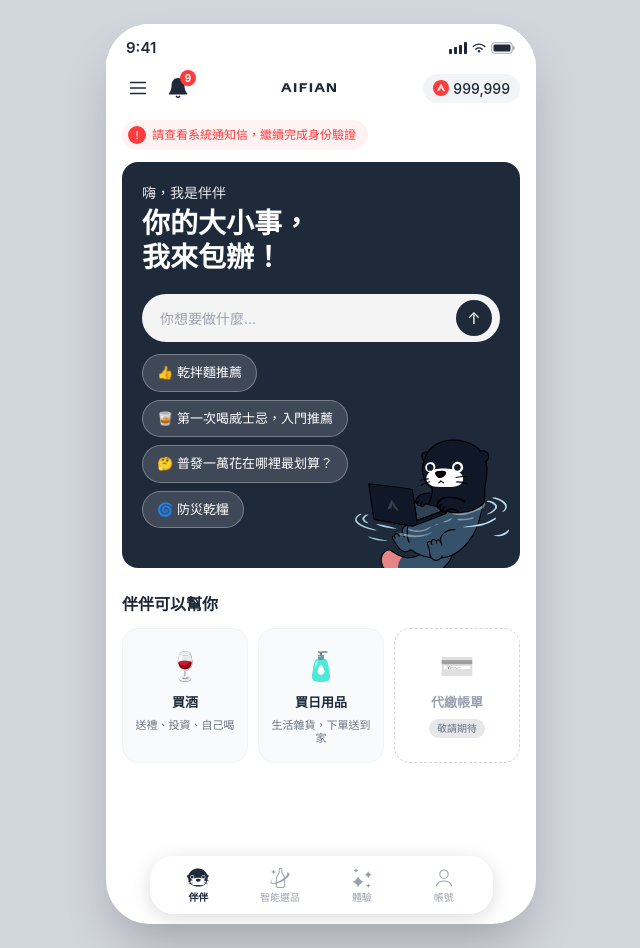
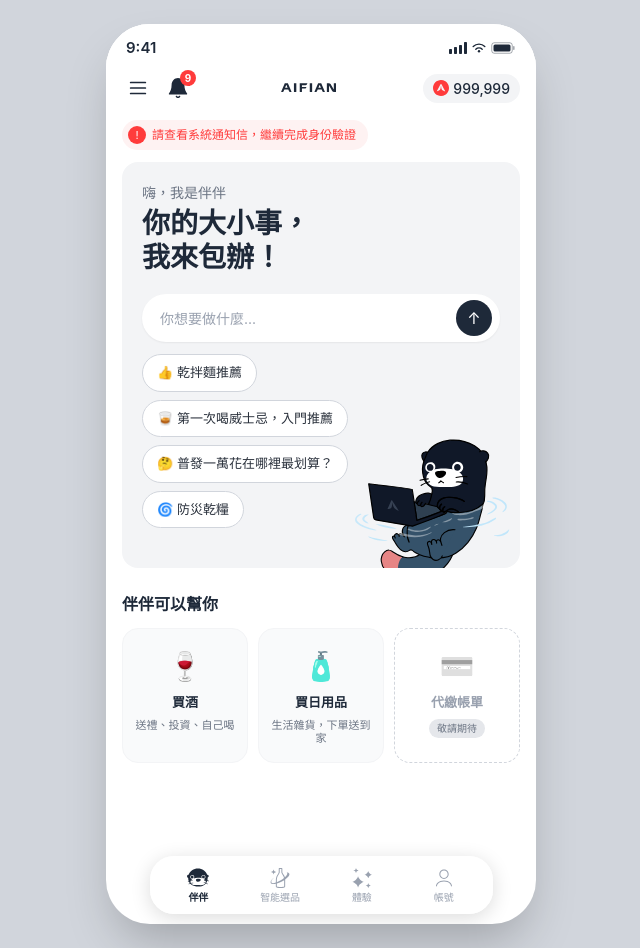
Before and after one commit to katekatechen/banban-home, a Next.js app: page /v4/banbun in a window 1280 px wide. Shown: the whole page, without its empty margins (319-959 px from the left). Built offline with nearby package versions, Linux system fonts and the light colour scheme.

Commit message:
v4：首頁卡片改成淺灰色，文字與 chips 改用深色系維持對比
bg-gray-800 → bg-gray-100；標題文字白轉深灰、chips 從半透明白底
改成白底深灰字加邊框、輸入框加一點陰影跟卡片區隔開來。

```diff
--- a/app/v4/banbun/page.tsx
+++ b/app/v4/banbun/page.tsx
@@ -161,11 +161,11 @@ export default function BanbunHomePage() {
             </span>
           </Link>
 
-          {/* hero — 扁平灰底，加高卡片、伴伴插圖超出的部分裁掉不外露 */}
-          <div className="relative flex w-full flex-col overflow-hidden rounded-2xl bg-gray-800 px-5 pb-10 pt-5 text-white">
+          {/* hero — 扁平淺灰底，加高卡片、伴伴插圖超出的部分裁掉不外露 */}
+          <div className="relative flex w-full flex-col overflow-hidden rounded-2xl bg-gray-100 px-5 pb-10 pt-5 text-gray-800">
             <Link href="/v4/banbun/chat" className="block pr-20">
-              <p className="text-[14px] text-white/90">嗨，我是伴伴</p>
-              <p className="mt-1 whitespace-pre-line text-[28px] font-black leading-[1.2]">
+              <p className="text-[14px] text-gray-500">嗨，我是伴伴</p>
+              <p className="mt-1 whitespace-pre-line text-[28px] font-black leading-[1.2] text-gray-800">
                 {headline}
               </p>
             </Link>
@@ -175,7 +175,7 @@ export default function BanbunHomePage() {
                 e.preventDefault();
                 submitHomeInput();
               }}
-              className="relative z-10 mt-5 flex items-center gap-2 rounded-full bg-white/95 px-2 py-1.5"
+              className="relative z-10 mt-5 flex items-center gap-2 rounded-full bg-white px-2 py-1.5 shadow-[0_1px_2px_rgba(0,0,0,0.06)]"
             >
               <input
                 value={homeInput}
@@ -197,7 +197,7 @@ export default function BanbunHomePage() {
                 <Link
                   key={p}
                   href={`/v4/banbun/chat?prompt=${encodeURIComponent(p)}`}
-                  className="w-fit rounded-full border border-white/30 bg-white/15 px-3.5 py-2 text-[13px] text-white"
+                  className="w-fit rounded-full border border-gray-300 bg-white px-3.5 py-2 text-[13px] text-gray-700"
                 >
                   {p}
                 </Link>
```
